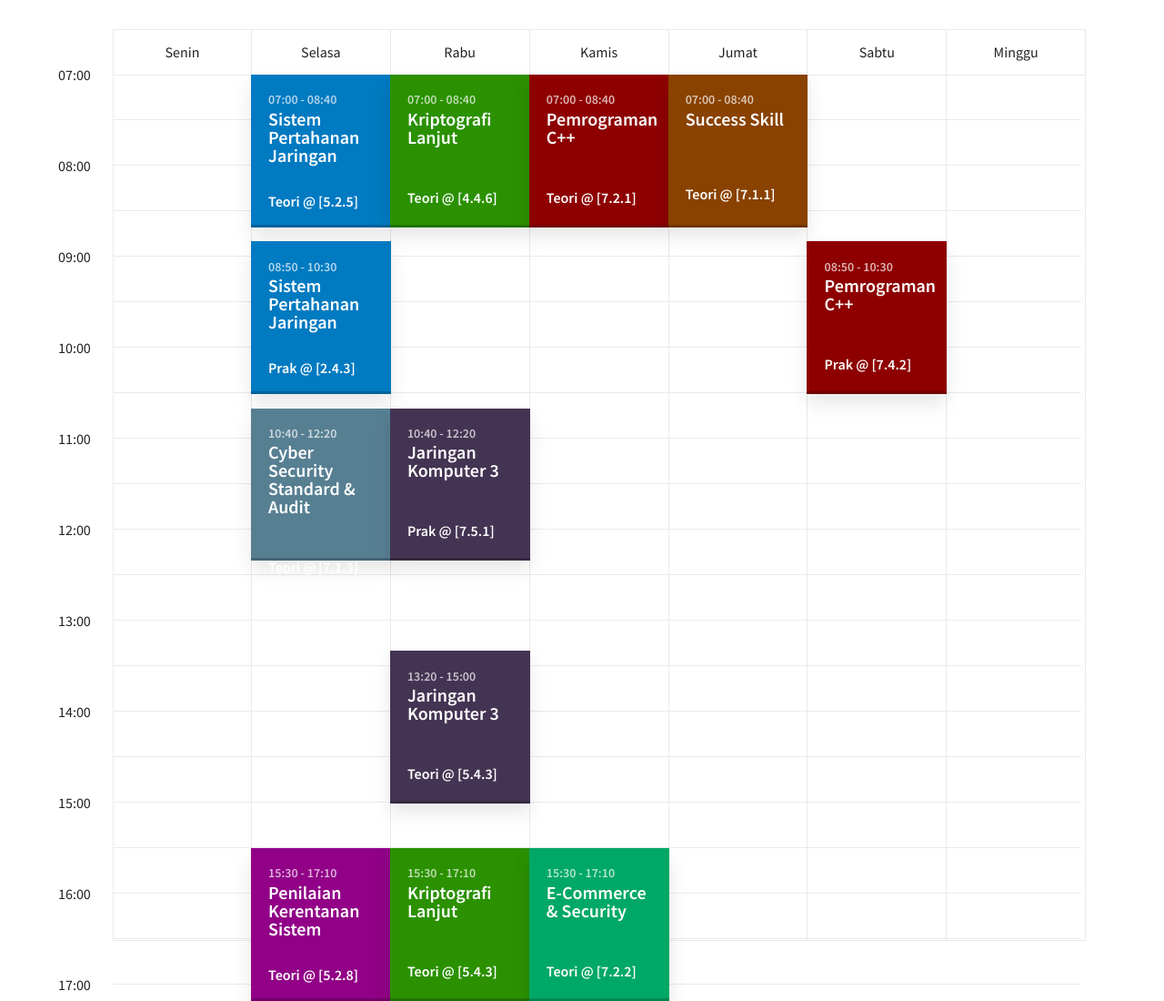
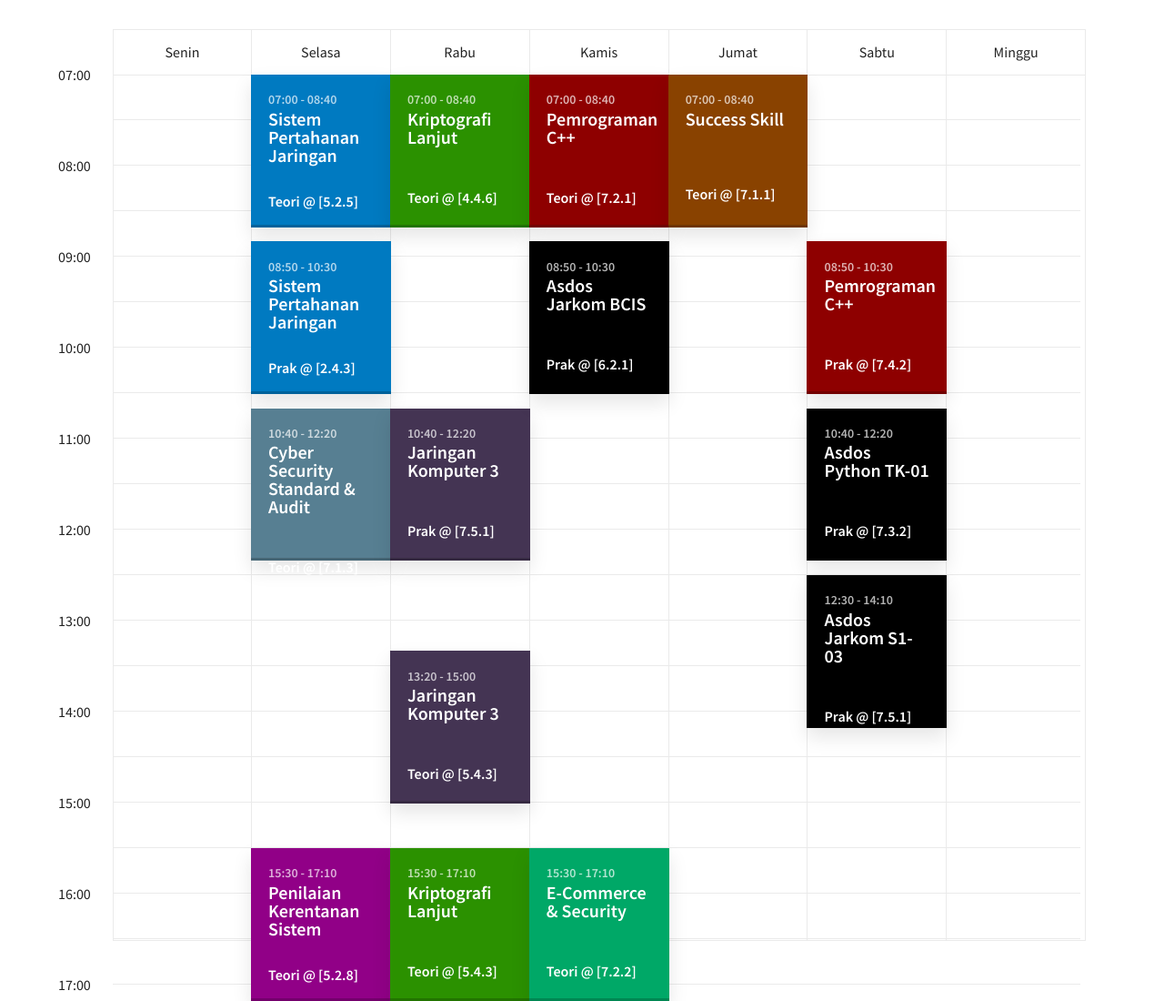
Before and after one commit to berrabe/JadwalSem4, a plain HTML site: page index.html in a window 1280 px wide. Shown: the top 1100 px of the page at 91% size. Drawn offline with nearby package versions, Linux system fonts and the light colour scheme.

Commit message:
tambah jadwal 3 asdos

```diff
--- a/css/style.css
+++ b/css/style.css
@@ -369,6 +369,16 @@ Main Components
   background: #894200;
 }
 
+.cd-schedule .single-event[data-event="event-9"],
+.cd-schedule [data-event="event-9"] .header-bg {
+  background: #000000;
+}
+
+.cd-schedule .single-event[data-event="event-9"]:hover {
+  background: #000000;
+}
+
+
 
 .cd-schedule .event-modal {
   position: fixed;
--- a/index.html
+++ b/index.html
@@ -128,6 +128,13 @@
 						</a>
 					</li>
 
+					<li class="single-event" data-start="08:50" data-end="10:30" data-content="pemrograman-cpp" data-event="event-9">
+						<a href="#0">
+							<em class="event-name">Asdos Jarkom BCIS</em>
+							<br><br><br><em style="color: white; font-weight: bold;"> Prak @ [6.2.1]</em>
+						</a>
+					</li>
+
 					<li class="single-event" data-start="15:30" data-end="17:10" data-content="e-commerce-dan-security" data-event="event-7">
 						<a href="#0">
 							<em class="event-name">E-Commerce & Security</em>
@@ -158,6 +165,20 @@
 						<a href="#0">
 							<em class="event-name">Pemrograman C++</em>
 							<br><br><br><em style="color: white; font-weight: bold;"> Prak @ [7.4.2]</em>
+						</a>
+					</li>
+
+					<li class="single-event" data-start="10:40" data-end="12:20"  data-content="pemrograman-cpp" data-event="event-9">
+						<a href="#0">
+							<em class="event-name">Asdos Python TK-01</em>
+							<br><br><br><em style="color: white; font-weight: bold;"> Prak @ [7.3.2]</em>
+						</a>
+					</li>
+
+					<li class="single-event" data-start="12:30" data-end="14:10"  data-content="pemrograman-cpp" data-event="event-9">
+						<a href="#0">
+							<em class="event-name">Asdos Jarkom S1-03</em>
+							<br><br><br><em style="color: white; font-weight: bold;"> Prak @ [7.5.1]</em>
 						</a>
 					</li>
 				</ul>
```
